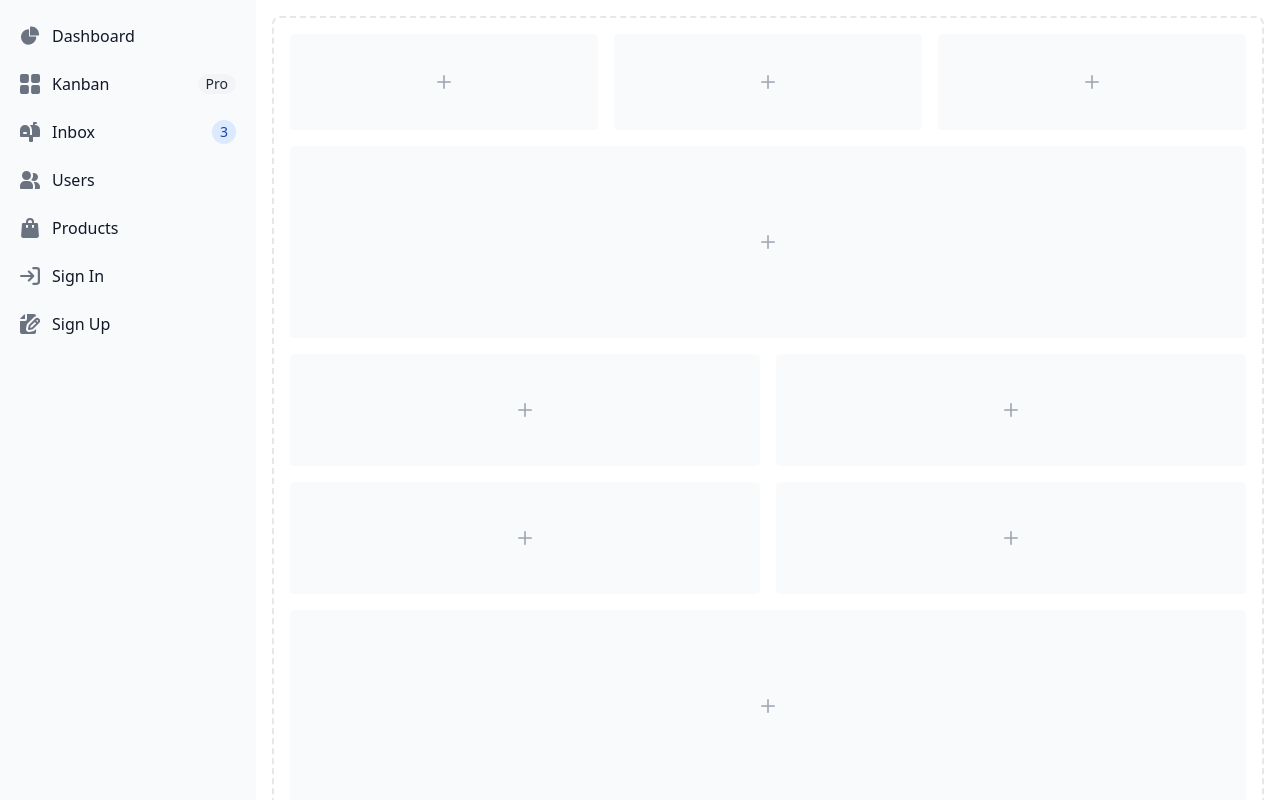
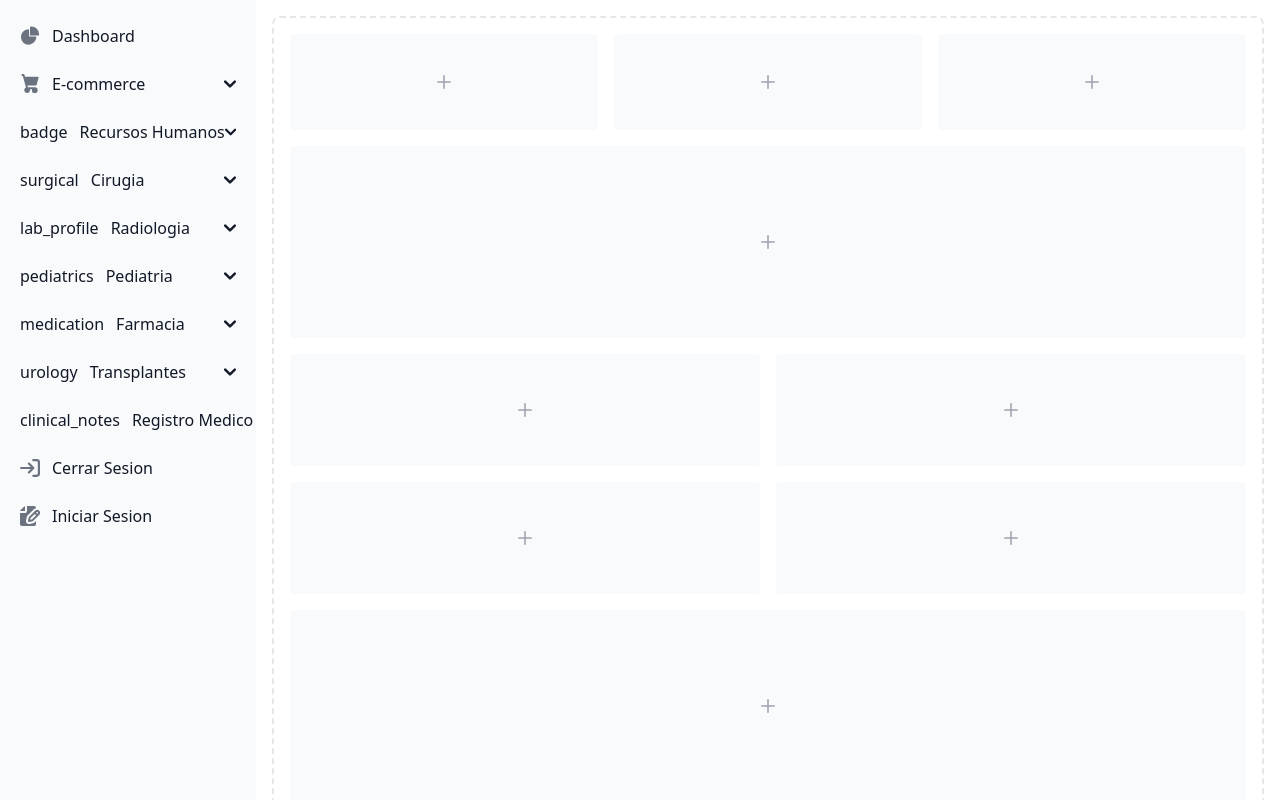
Before and after one commit to Daniela-AG15/HOSPITAL_9A_2.0, a Vue app in the folder Fronted/sistema-hospital/: page /dashboard in a window 1280 px wide. Shown: the top 800 px of the page. Built offline with nearby package versions, Linux system fonts and the light colour scheme.

Commit message:
agregando areas al dashboard

```diff
--- a/Fronted/sistema-hospital/src/components/dashboard.vue
+++ b/Fronted/sistema-hospital/src/components/dashboard.vue
@@ -1,14 +1,13 @@
 <template>
-    <!-- https://play.tailwindcss.com/MIwj5Sp9pw -->
 
-    <button data-drawer-target="default-sidebar" data-drawer-toggle="default-sidebar" aria-controls="default-sidebar" type="button" class="inline-flex items-center p-2 mt-2 ms-3 text-sm text-gray-500 rounded-lg sm:hidden hover:bg-gray-100 focus:outline-none focus:ring-2 focus:ring-gray-200 dark:text-gray-400 dark:hover:bg-gray-700 dark:focus:ring-gray-600">
+<button data-drawer-target="sidebar-multi-level-sidebar" data-drawer-toggle="sidebar-multi-level-sidebar" aria-controls="sidebar-multi-level-sidebar" type="button" class="inline-flex items-center p-2 mt-2 ms-3 text-sm text-gray-500 rounded-lg sm:hidden hover:bg-gray-100 focus:outline-none focus:ring-2 focus:ring-gray-200 dark:text-gray-400 dark:hover:bg-gray-700 dark:focus:ring-gray-600">
    <span class="sr-only">Open sidebar</span>
    <svg class="w-6 h-6" aria-hidden="true" fill="currentColor" viewBox="0 0 20 20" xmlns="http://www.w3.org/2000/svg">
    <path clip-rule="evenodd" fill-rule="evenodd" d="M2 4.75A.75.75 0 012.75 4h14.5a.75.75 0 010 1.5H2.75A.75.75 0 012 4.75zm0 10.5a.75.75 0 01.75-.75h7.5a.75.75 0 010 1.5h-7.5a.75.75 0 01-.75-.75zM2 10a.75.75 0 01.75-.75h14.5a.75.75 0 010 1.5H2.75A.75.75 0 012 10z"></path>
    </svg>
 </button>
 
-    <aside id="default-sidebar" class="fixed top-0 left-0 z-40 w-64 h-screen transition-transform -translate-x-full sm:translate-x-0" aria-label="Sidebar">
+<aside id="sidebar-multi-level-sidebar" class="fixed top-0 left-0 z-40 w-64 h-screen transition-transform -translate-x-full sm:translate-x-0" aria-label="Sidebar">
    <div class="h-full px-3 py-4 overflow-y-auto bg-gray-50 dark:bg-gray-800">
       <ul class="space-y-2 font-medium">
          <li>
@@ -21,45 +20,208 @@
             </a>
          </li>
          <li>
-                <a href="#" class="flex items-center p-2 text-gray-900 rounded-lg dark:text-white hover:bg-gray-100 dark:hover:bg-gray-700 group">
-                   <svg class="flex-shrink-0 w-5 h-5 text-gray-500 transition duration-75 dark:text-gray-400 group-hover:text-gray-900 dark:group-hover:text-white" aria-hidden="true" xmlns="http://www.w3.org/2000/svg" fill="currentColor" viewBox="0 0 18 18">
-                      <path d="M6.143 0H1.857A1.857 1.857 0 0 0 0 1.857v4.286C0 7.169.831 8 1.857 8h4.286A1.857 1.857 0 0 0 8 6.143V1.857A1.857 1.857 0 0 0 6.143 0Zm10 0h-4.286A1.857 1.857 0 0 0 10 1.857v4.286C10 7.169 10.831 8 11.857 8h4.286A1.857 1.857 0 0 0 18 6.143V1.857A1.857 1.857 0 0 0 16.143 0Zm-10 10H1.857A1.857 1.857 0 0 0 0 11.857v4.286C0 17.169.831 18 1.857 18h4.286A1.857 1.857 0 0 0 8 16.143v-4.286A1.857 1.857 0 0 0 6.143 10Zm10 0h-4.286A1.857 1.857 0 0 0 10 11.857v4.286c0 1.026.831 1.857 1.857 1.857h4.286A1.857 1.857 0 0 0 18 16.143v-4.286A1.857 1.857 0 0 0 16.143 10Z"/>
+            <button type="button" class="flex items-center w-full p-2 text-base text-gray-900 transition duration-75 rounded-lg group hover:bg-gray-100 dark:text-white dark:hover:bg-gray-700" aria-controls="dropdown-example" data-collapse-toggle="dropdown-example">
+                  <svg class="flex-shrink-0 w-5 h-5 text-gray-500 transition duration-75 group-hover:text-gray-900 dark:text-gray-400 dark:group-hover:text-white" aria-hidden="true" xmlns="http://www.w3.org/2000/svg" fill="currentColor" viewBox="0 0 18 21">
+                     <path d="M15 12a1 1 0 0 0 .962-.726l2-7A1 1 0 0 0 17 3H3.77L3.175.745A1 1 0 0 0 2.208 0H1a1 1 0 0 0 0 2h.438l.6 2.255v.019l2 7 .746 2.986A3 3 0 1 0 9 17a2.966 2.966 0 0 0-.184-1h2.368c-.118.32-.18.659-.184 1a3 3 0 1 0 3-3H6.78l-.5-2H15Z"/>
                   </svg>
-                   <span class="flex-1 ms-3 whitespace-nowrap">Kanban</span>
-                   <span class="inline-flex items-center justify-center px-2 ms-3 text-sm font-medium text-gray-800 bg-gray-100 rounded-full dark:bg-gray-700 dark:text-gray-300">Pro</span>
-                </a>
+                  <span class="flex-1 ms-3 text-left rtl:text-right whitespace-nowrap">E-commerce</span>
+                  <svg class="w-3 h-3" aria-hidden="true" xmlns="http://www.w3.org/2000/svg" fill="none" viewBox="0 0 10 6">
+                     <path stroke="currentColor" stroke-linecap="round" stroke-linejoin="round" stroke-width="2" d="m1 1 4 4 4-4"/>
+                  </svg>
+            </button>
+            <ul id="dropdown-example" class="hidden py-2 space-y-2">
+                  <li>
+                     <a href="#" class="flex items-center w-full p-2 text-gray-900 transition duration-75 rounded-lg pl-11 group hover:bg-gray-100 dark:text-white dark:hover:bg-gray-700">Products</a>
                   </li>
                   <li>
-                <a href="#" class="flex items-center p-2 text-gray-900 rounded-lg dark:text-white hover:bg-gray-100 dark:hover:bg-gray-700 group">
-                   <svg class="flex-shrink-0 w-5 h-5 text-gray-500 transition duration-75 dark:text-gray-400 group-hover:text-gray-900 dark:group-hover:text-white" aria-hidden="true" xmlns="http://www.w3.org/2000/svg" fill="currentColor" viewBox="0 0 20 20">
-                      <path d="m17.418 3.623-.018-.008a6.713 6.713 0 0 0-2.4-.569V2h1a1 1 0 1 0 0-2h-2a1 1 0 0 0-1 1v2H9.89A6.977 6.977 0 0 1 12 8v5h-2V8A5 5 0 1 0 0 8v6a1 1 0 0 0 1 1h8v4a1 1 0 0 0 1 1h2a1 1 0 0 0 1-1v-4h6a1 1 0 0 0 1-1V8a5 5 0 0 0-2.582-4.377ZM6 12H4a1 1 0 0 1 0-2h2a1 1 0 0 1 0 2Z"/>
-                   </svg>
-                   <span class="flex-1 ms-3 whitespace-nowrap">Inbox</span>
-                   <span class="inline-flex items-center justify-center w-3 h-3 p-3 ms-3 text-sm font-medium text-blue-800 bg-blue-100 rounded-full dark:bg-blue-900 dark:text-blue-300">3</span>
-                </a>
+                     <a href="#" class="flex items-center w-full p-2 text-gray-900 transition duration-75 rounded-lg pl-11 group hover:bg-gray-100 dark:text-white dark:hover:bg-gray-700">Billing</a>
                   </li>
                   <li>
-                <a href="#" class="flex items-center p-2 text-gray-900 rounded-lg dark:text-white hover:bg-gray-100 dark:hover:bg-gray-700 group">
-                   <svg class="flex-shrink-0 w-5 h-5 text-gray-500 transition duration-75 dark:text-gray-400 group-hover:text-gray-900 dark:group-hover:text-white" aria-hidden="true" xmlns="http://www.w3.org/2000/svg" fill="currentColor" viewBox="0 0 20 18">
-                      <path d="M14 2a3.963 3.963 0 0 0-1.4.267 6.439 6.439 0 0 1-1.331 6.638A4 4 0 1 0 14 2Zm1 9h-1.264A6.957 6.957 0 0 1 15 15v2a2.97 2.97 0 0 1-.184 1H19a1 1 0 0 0 1-1v-1a5.006 5.006 0 0 0-5-5ZM6.5 9a4.5 4.5 0 1 0 0-9 4.5 4.5 0 0 0 0 9ZM8 10H5a5.006 5.006 0 0 0-5 5v2a1 1 0 0 0 1 1h11a1 1 0 0 0 1-1v-2a5.006 5.006 0 0 0-5-5Z"/>
-                   </svg>
-                   <span class="flex-1 ms-3 whitespace-nowrap">Users</span>
-                </a>
+                     <a href="#" class="flex items-center w-full p-2 text-gray-900 transition duration-75 rounded-lg pl-11 group hover:bg-gray-100 dark:text-white dark:hover:bg-gray-700">Invoice</a>
+                  </li>
+            </ul>
          </li>
          <li>
-                <a href="#" class="flex items-center p-2 text-gray-900 rounded-lg dark:text-white hover:bg-gray-100 dark:hover:bg-gray-700 group">
-                   <svg class="flex-shrink-0 w-5 h-5 text-gray-500 transition duration-75 dark:text-gray-400 group-hover:text-gray-900 dark:group-hover:text-white" aria-hidden="true" xmlns="http://www.w3.org/2000/svg" fill="currentColor" viewBox="0 0 18 20">
-                      <path d="M17 5.923A1 1 0 0 0 16 5h-3V4a4 4 0 1 0-8 0v1H2a1 1 0 0 0-1 .923L.086 17.846A2 2 0 0 0 2.08 20h13.84a2 2 0 0 0 1.994-2.153L17 5.923ZM7 9a1 1 0 0 1-2 0V7h2v2Zm0-5a2 2 0 1 1 4 0v1H7V4Zm6 5a1 1 0 1 1-2 0V7h2v2Z"/>
+            <button type="button" class="flex items-center w-full p-2 text-base text-gray-900 transition duration-75 rounded-lg group hover:bg-gray-100 dark:text-white dark:hover:bg-gray-700" aria-controls="dropdown-example0" data-collapse-toggle="dropdown-example0">
+               <span class="material-symbols-outlined">
+                  badge
+               </span>
+                  <span class="flex-1 ms-3 text-left rtl:text-right whitespace-nowrap">Recursos Humanos</span>
+                  <svg class="w-3 h-3" aria-hidden="true" xmlns="http://www.w3.org/2000/svg" fill="none" viewBox="0 0 10 6">
+                     <path stroke="currentColor" stroke-linecap="round" stroke-linejoin="round" stroke-width="2" d="m1 1 4 4 4-4"/>
                   </svg>
-                   <span class="flex-1 ms-3 whitespace-nowrap">Products</span>
-                </a>
+            </button>
+            <ul id="dropdown-example0" class="hidden py-2 space-y-2">
+                  <li>
+                     <a href="#" class="flex items-center w-full p-2 text-gray-900 transition duration-75 rounded-lg pl-11 group hover:bg-gray-100 dark:text-white dark:hover:bg-gray-700">Personas</a>
                   </li>
+                  <li>
+                     <a href="#" class="flex items-center w-full p-2 text-gray-900 transition duration-75 rounded-lg pl-11 group hover:bg-gray-100 dark:text-white dark:hover:bg-gray-700">Puestos</a>
+                  </li>
+                  <li>
+                     <a href="#" class="flex items-center w-full p-2 text-gray-900 transition duration-75 rounded-lg pl-11 group hover:bg-gray-100 dark:text-white dark:hover:bg-gray-700">Personal Medico</a>
+                  </li>
+                  <li>
+                     <a href="#" class="flex items-center w-full p-2 text-gray-900 transition duration-75 rounded-lg pl-11 group hover:bg-gray-100 dark:text-white dark:hover:bg-gray-700">Horarios</a>
+                  </li>
+            </ul>
+         </li>
+         <li>
+            <button type="button" class="flex items-center w-full p-2 text-base text-gray-900 transition duration-75 rounded-lg group hover:bg-gray-100 dark:text-white dark:hover:bg-gray-700" aria-controls="dropdown-example1" data-collapse-toggle="dropdown-example1">
+               <span class="material-symbols-outlined">
+                  <span class="material-symbols-outlined">
+                     surgical
+                  </span>
+               </span>
+                  <span class="flex-1 ms-3 text-left rtl:text-right whitespace-nowrap">Cirugia</span>
+                  <svg class="w-3 h-3" aria-hidden="true" xmlns="http://www.w3.org/2000/svg" fill="none" viewBox="0 0 10 6">
+                     <path stroke="currentColor" stroke-linecap="round" stroke-linejoin="round" stroke-width="2" d="m1 1 4 4 4-4"/>
+                  </svg>
+            </button>
+            <ul id="dropdown-example1" class="hidden py-2 space-y-2">
+                  <li>
+                     <a href="#" class="flex items-center w-full p-2 text-gray-900 transition duration-75 rounded-lg pl-11 group hover:bg-gray-100 dark:text-white dark:hover:bg-gray-700">Cirugias</a>
+                  </li>
+                  <li>
+                     <a href="#" class="flex items-center w-full p-2 text-gray-900 transition duration-75 rounded-lg pl-11 group hover:bg-gray-100 dark:text-white dark:hover:bg-gray-700">Calendario de cirugias</a>
+                  </li>
+            </ul>
+         </li>
+         <li>
+            <button type="button" class="flex items-center w-full p-2 text-base text-gray-900 transition duration-75 rounded-lg group hover:bg-gray-100 dark:text-white dark:hover:bg-gray-700" aria-controls="dropdown-example2" data-collapse-toggle="dropdown-example2">
+               <span class="material-symbols-outlined">
+                  <span class="material-symbols-outlined">
+                     <span class="material-symbols-outlined">
+                        lab_profile
+                     </span>
+                  </span>
+               </span>
+                  <span class="flex-1 ms-3 text-left rtl:text-right whitespace-nowrap">Radiologia</span>
+                  <svg class="w-3 h-3" aria-hidden="true" xmlns="http://www.w3.org/2000/svg" fill="none" viewBox="0 0 10 6">
+                     <path stroke="currentColor" stroke-linecap="round" stroke-linejoin="round" stroke-width="2" d="m1 1 4 4 4-4"/>
+                  </svg>
+            </button>
+            <ul id="dropdown-example2" class="hidden py-2 space-y-2">
+                  <li>
+                     <a href="#" class="flex items-center w-full p-2 text-gray-900 transition duration-75 rounded-lg pl-11 group hover:bg-gray-100 dark:text-white dark:hover:bg-gray-700">Estudios</a>
+                  </li>
+                  <li>
+                     <a href="#" class="flex items-center w-full p-2 text-gray-900 transition duration-75 rounded-lg pl-11 group hover:bg-gray-100 dark:text-white dark:hover:bg-gray-700">Resultados Estudios</a>
+                  </li>
+            </ul>
+         </li>
+         <li>
+            <button type="button" class="flex items-center w-full p-2 text-base text-gray-900 transition duration-75 rounded-lg group hover:bg-gray-100 dark:text-white dark:hover:bg-gray-700" aria-controls="dropdown-example3" data-collapse-toggle="dropdown-example3">
+               <span class="material-symbols-outlined">
+                  <span class="material-symbols-outlined">
+                     <span class="material-symbols-outlined">
+
+                        pediatrics
+                     </span>
+                  </span>
+               </span>
+                  <span class="flex-1 ms-3 text-left rtl:text-right whitespace-nowrap">Pediatria</span>
+                  <svg class="w-3 h-3" aria-hidden="true" xmlns="http://www.w3.org/2000/svg" fill="none" viewBox="0 0 10 6">
+                     <path stroke="currentColor" stroke-linecap="round" stroke-linejoin="round" stroke-width="2" d="m1 1 4 4 4-4"/>
+                  </svg>
+            </button>
+            <ul id="dropdown-example3" class="hidden py-2 space-y-2">
+                  <li>
+                     <a href="#" class="flex items-center w-full p-2 text-gray-900 transition duration-75 rounded-lg pl-11 group hover:bg-gray-100 dark:text-white dark:hover:bg-gray-700">Nacimientos</a>
+                  </li>
+                  <li>
+                     <a href="#" class="flex items-center w-full p-2 text-gray-900 transition duration-75 rounded-lg pl-11 group hover:bg-gray-100 dark:text-white dark:hover:bg-gray-700">Desarrollo Infantil</a>
+                  </li>
+            </ul>
+         </li>
+         <li>
+            <button type="button" class="flex items-center w-full p-2 text-base text-gray-900 transition duration-75 rounded-lg group hover:bg-gray-100 dark:text-white dark:hover:bg-gray-700" aria-controls="dropdown-example4" data-collapse-toggle="dropdown-example4">
+               <span class="material-symbols-outlined">
+                  <span class="material-symbols-outlined">
+                     <span class="material-symbols-outlined">
+                        medication
+                     </span>
+                  </span>
+               </span>
+                  <span class="flex-1 ms-3 text-left rtl:text-right whitespace-nowrap">Farmacia</span>
+                  <svg class="w-3 h-3" aria-hidden="true" xmlns="http://www.w3.org/2000/svg" fill="none" viewBox="0 0 10 6">
+                     <path stroke="currentColor" stroke-linecap="round" stroke-linejoin="round" stroke-width="2" d="m1 1 4 4 4-4"/>
+                  </svg>
+            </button>
+            <ul id="dropdown-example4" class="hidden py-2 space-y-2">
+                  <li>
+                     <a href="#" class="flex items-center w-full p-2 text-gray-900 transition duration-75 rounded-lg pl-11 group hover:bg-gray-100 dark:text-white dark:hover:bg-gray-700">Consumi8bles</a>
+                  </li>
+                  <li>
+                     <a href="#" class="flex items-center w-full p-2 text-gray-900 transition duration-75 rounded-lg pl-11 group hover:bg-gray-100 dark:text-white dark:hover:bg-gray-700">Medicamento</a>
+                  </li>
+                  <li>
+                     <a href="#" class="flex items-center w-full p-2 text-gray-900 transition duration-75 rounded-lg pl-11 group hover:bg-gray-100 dark:text-white dark:hover:bg-gray-700">Dispensacion</a>
+                  </li>
+                  <li>
+                     <a href="#" class="flex items-center w-full p-2 text-gray-900 transition duration-75 rounded-lg pl-11 group hover:bg-gray-100 dark:text-white dark:hover:bg-gray-700"> Lote Medicamento</a>
+                  </li>
+            </ul>
+         </li>
+         <li>
+            <button type="button" class="flex items-center w-full p-2 text-base text-gray-900 transition duration-75 rounded-lg group hover:bg-gray-100 dark:text-white dark:hover:bg-gray-700" aria-controls="dropdown-example5" data-collapse-toggle="dropdown-example5">
+               <span class="material-symbols-outlined">
+                  <span class="material-symbols-outlined">
+                     <span class="material-symbols-outlined">
+                        urology
+                     </span>
+                  </span>
+               </span>
+                  <span class="flex-1 ms-3 text-left rtl:text-right whitespace-nowrap">Transplantes</span>
+                  <svg class="w-3 h-3" aria-hidden="true" xmlns="http://www.w3.org/2000/svg" fill="none" viewBox="0 0 10 6">
+                     <path stroke="currentColor" stroke-linecap="round" stroke-linejoin="round" stroke-width="2" d="m1 1 4 4 4-4"/>
+                  </svg>
+            </button>
+            <ul id="dropdown-example5" class="hidden py-2 space-y-2">
+                  <li>
+                     <a href="#" class="flex items-center w-full p-2 text-gray-900 transition duration-75 rounded-lg pl-11 group hover:bg-gray-100 dark:text-white dark:hover:bg-gray-700">Organos</a>
+                  </li>
+                  <li>
+                     <a href="#" class="flex items-center w-full p-2 text-gray-900 transition duration-75 rounded-lg pl-11 group hover:bg-gray-100 dark:text-white dark:hover:bg-gray-700">Detalle de Organo</a>
+                  </li>
+                  <li>
+                     <a href="#" class="flex items-center w-full p-2 text-gray-900 transition duration-75 rounded-lg pl-11 group hover:bg-gray-100 dark:text-white dark:hover:bg-gray-700">Solicitud de Transplantes</a>
+                  </li>
+            </ul>
+         </li>
+         <li>
+            <button type="button" class="flex items-center w-full p-2 text-base text-gray-900 transition duration-75 rounded-lg group hover:bg-gray-100 dark:text-white dark:hover:bg-gray-700" aria-controls="dropdown-example5" data-collapse-toggle="dropdown-example5">
+               <span class="material-symbols-outlined">
+                  <span class="material-symbols-outlined">
+                     <span class="material-symbols-outlined">
+                        clinical_notes
+                     </span>
+                  </span>
+               </span>
+                  <span class="flex-1 ms-3 text-left rtl:text-right whitespace-nowrap">Registro Medico</span>
+                  <svg class="w-3 h-3" aria-hidden="true" xmlns="http://www.w3.org/2000/svg" fill="none" viewBox="0 0 10 6">
+                     <path stroke="currentColor" stroke-linecap="round" stroke-linejoin="round" stroke-width="2" d="m1 1 4 4 4-4"/>
+                  </svg>
+            </button>
+            <ul id="dropdown-example5" class="hidden py-2 space-y-2">
+                  <li>
+                     <a href="#" class="flex items-center w-full p-2 text-gray-900 transition duration-75 rounded-lg pl-11 group hover:bg-gray-100 dark:text-white dark:hover:bg-gray-700">Citas</a>
+                  </li>
+                  <li>
+                     <a href="#" class="flex items-center w-full p-2 text-gray-900 transition duration-75 rounded-lg pl-11 group hover:bg-gray-100 dark:text-white dark:hover:bg-gray-700">Expediente Medico</a>
+                  </li>
+                  <li>
+                     <a href="#" class="flex items-center w-full p-2 text-gray-900 transition duration-75 rounded-lg pl-11 group hover:bg-gray-100 dark:text-white dark:hover:bg-gray-700">Recetas Medicas</a>
+                  </li>
+            </ul>
+         </li>
+
          <li>
             <a href="#" class="flex items-center p-2 text-gray-900 rounded-lg dark:text-white hover:bg-gray-100 dark:hover:bg-gray-700 group">
                <svg class="flex-shrink-0 w-5 h-5 text-gray-500 transition duration-75 dark:text-gray-400 group-hover:text-gray-900 dark:group-hover:text-white" aria-hidden="true" xmlns="http://www.w3.org/2000/svg" fill="none" viewBox="0 0 18 16">
                   <path stroke="currentColor" stroke-linecap="round" stroke-linejoin="round" stroke-width="2" d="M1 8h11m0 0L8 4m4 4-4 4m4-11h3a2 2 0 0 1 2 2v10a2 2 0 0 1-2 2h-3"/>
                </svg>
-                   <span class="flex-1 ms-3 whitespace-nowrap">Sign In</span>
+               <span class="flex-1 ms-3 whitespace-nowrap">Cerrar Sesion</span>
             </a>
          </li>
          <li>
@@ -69,7 +231,7 @@
                   <path d="M6.737 11.061a2.961 2.961 0 0 1 .81-1.515l6.117-6.116A4.839 4.839 0 0 1 16 2.141V2a1.97 1.97 0 0 0-1.933-2H7v5a2 2 0 0 1-2 2H0v11a1.969 1.969 0 0 0 1.933 2h12.134A1.97 1.97 0 0 0 16 18v-3.093l-1.546 1.546c-.413.413-.94.695-1.513.81l-3.4.679a2.947 2.947 0 0 1-1.85-.227 2.96 2.96 0 0 1-1.635-3.257l.681-3.397Z"/>
                   <path d="M8.961 16a.93.93 0 0 0 .189-.019l3.4-.679a.961.961 0 0 0 .49-.263l6.118-6.117a2.884 2.884 0 0 0-4.079-4.078l-6.117 6.117a.96.96 0 0 0-.263.491l-.679 3.4A.961.961 0 0 0 8.961 16Zm7.477-9.8a.958.958 0 0 1 .68-.281.961.961 0 0 1 .682 1.644l-.315.315-1.36-1.36.313-.318Zm-5.911 5.911 4.236-4.236 1.359 1.359-4.236 4.237-1.7.339.341-1.699Z"/>
                </svg>
-                   <span class="flex-1 ms-3 whitespace-nowrap">Sign Up</span>
+               <span class="flex-1 ms-3 whitespace-nowrap">Iniciar Sesion</span>
             </a>
          </li>
       </ul>
```
Lines whose indentation alone changed are shown as unchanged.
